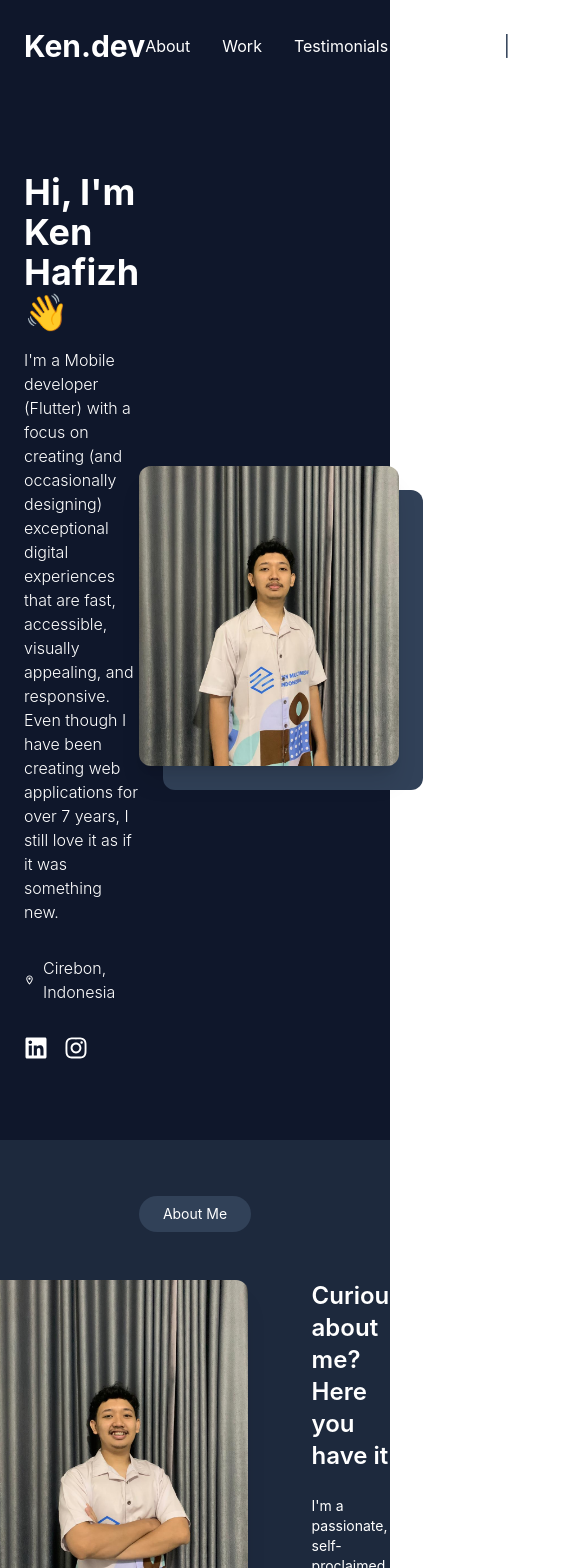
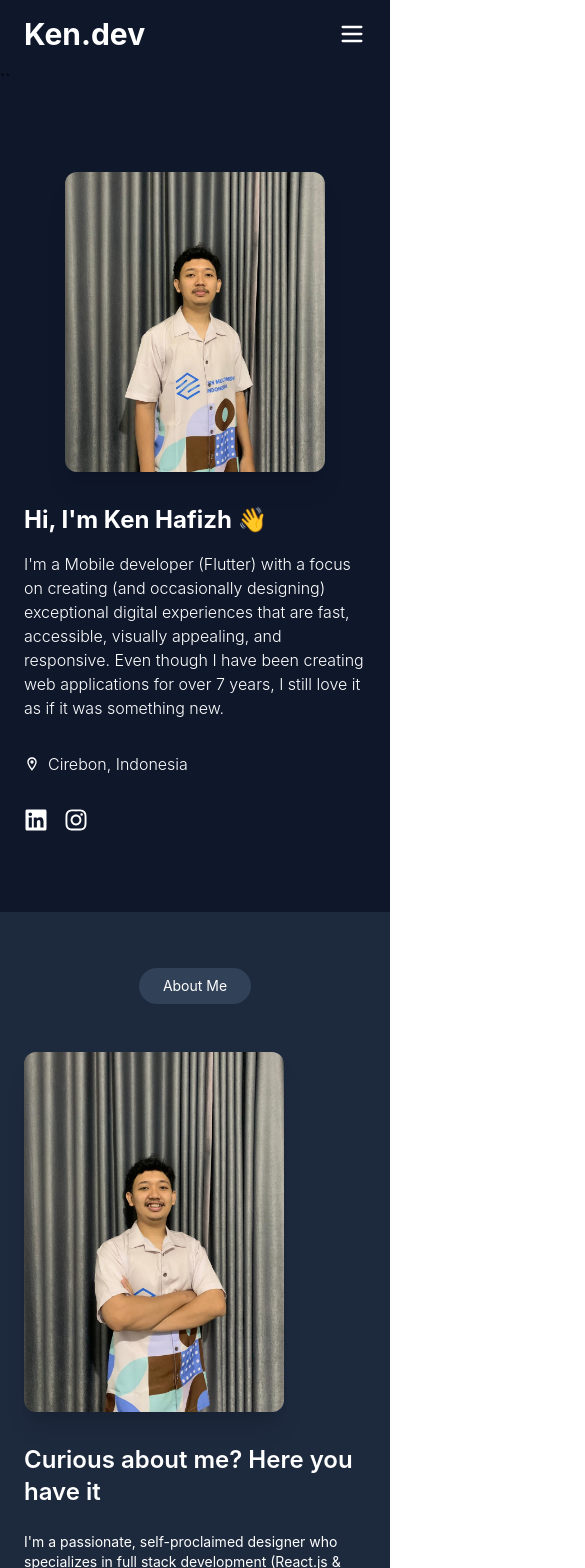
Before and after one commit to kenhafizh/ken-web-portfolio, a React (Vite) app: page / in a window 390 px wide. Shown: the top 1568 px of the page, 585 px wide, since content can reach past the window. Built offline with nearby package versions, Linux system fonts and the light colour scheme.

Commit message:
fix: fix white space when mobile size and make header also navbar mobile responsive

```diff
--- a/src/components/AboutMe.tsx
+++ b/src/components/AboutMe.tsx
@@ -2,17 +2,17 @@ import heroImage from "../assets/foto_me3.jpeg";
 
 export const AboutMe = () => {
   return (
-    <div className="w-full bg-slate-800 py-14 ">
+    <div className="w-full bg-slate-800 py-14 overflow-hidden">
       <div className="text-center mb-12">
         <button className="px-6 py-2 bg-slate-700 text-white rounded-full text-sm">
           About Me
         </button>
       </div>
 
-      <div className="container mx-auto flex max-w-7xl justify-center items-start gap-16 px-6 ">
-        <div className="relative">
-          <div className="absolute -bottom-6 -left-6 w-[260px] h-[360px] rounded-xl bg-slate-700"></div>
-          <div className="relative w-[260px] h-[360px] rounded-xl overflow-hidden shadow-xl">
+      <div className="container mx-auto md:flex max-w-7xl justify-center items-start gap-16 px-6">
+        <div className="relative mb-8 md:mb-0 mx-auto md:mx-0">
+          <div className="absolute -bottom-6 -left-6 w-full max-w-[260px] h-[360px] rounded-xl md:bg-slate-700"></div>
+          <div className="relative w-full max-w-[260px] h-[360px] rounded-xl overflow-hidden shadow-xl">
             <img
               className="w-full h-full object-cover"
               src={heroImage}
--- a/src/components/Contact.tsx
+++ b/src/components/Contact.tsx
@@ -14,7 +14,7 @@ const Contact = () => {
   };
 
   return (
-    <div className="w-full bg-slate-900 py-16 px-36 text-center">
+    <div className="w-full bg-slate-900 py-16 px-6 md:px-36 text-center overflow-hidden">
       <button className="px-6 py-2 bg-slate-700 text-white rounded-full text-sm mb-8">
         Get in touch
       </button>
--- a/src/components/Experience.tsx
+++ b/src/components/Experience.tsx
@@ -2,7 +2,7 @@ import logo from "../assets/zmi-logo-2.webp";
 
 const Experience = () => {
   return (
-    <div className="bg-slate-800 w-full py-14">
+    <div className="bg-slate-800 w-full py-14 overflow-hidden">
       <div className="text-center mb-12">
         <button className="px-6 py-2 bg-slate-700 text-white rounded-full text-sm">
           Experience
@@ -12,13 +12,13 @@ const Experience = () => {
         </h1>
       </div>
 
-      <div className="max-w-7xl bg-slate-700 rounded-2xl mx-auto">
-        <div className="flex justify-between p-8">
-          <div className="w-48">
+      <div className="max-w-7xl bg-slate-700 rounded-2xl mx-6 md:mx-auto">
+        <div className="flex flex-col md:flex-row justify-between gap-6 p-6 md:p-8">
+          <div className="w-32 md:w-48 mx-auto md:mx-0">
             <img src={logo} alt="logo" />
           </div>
           <div className="items-center">
-            <h1 className="text-white font-semibold text-2xl">
+            <h1 className="text-white font-semibold text-xl md:text-2xl">
               Mobile Developer
               <ul className="list-disc text-white text-sm font-light flex flex-col items-center gap-2 ml-4 mt-2">
                 <li className="max-w-xl">
@@ -40,7 +40,7 @@ const Experience = () => {
               </ul>
             </h1>
           </div>
-          <h1 className="text-white text-sm font-semibold">
+          <h1 className="text-white text-sm font-semibold text-center md:text-left">
             Agustus 2024 - Sekarang
           </h1>
         </div>
--- a/src/components/Header.tsx
+++ b/src/components/Header.tsx
@@ -4,10 +4,20 @@ import heroImage from "../assets/foto_me2.jpeg";
 
 export const Header = () => {
   return (
-    <div className="bg-slate-900 w-full h-full py-20">
-      <div className="container mx-auto max-w-7xl flex items-center justify-between px-6">
+    <div className="bg-slate-900 w-full h-full py-20 overflow-hidden">
+      <div className="container mx-auto max-w-7xl md:flex md:flex-row-reverse items-center justify-between px-6 md:gap-8">
+        <div className="relative mb-8 md:mb-0 flex justify-center">
+          <div className="absolute -bottom-6 -right-6 w-[260px] h-[300px] rounded-xl md:bg-slate-700"></div>
+          <div className="relative w-[260px] h-[300px] rounded-xl overflow-hidden shadow-xl">
+            <img
+              className="w-full h-full object-cover"
+              src={heroImage}
+              alt="profile-pic"
+            />
+          </div>
+        </div>
         <div className="max-w-2xl">
-          <h1 className="text-white text-4xl font-bold">
+          <h1 className="text-white text-2xl md:text-4xl font-bold">
             Hi, I'm Ken Hafizh 👋
           </h1>
           <p className="text-white font-light my-4">
@@ -30,16 +40,6 @@ export const Header = () => {
             </a>
           </div>
         </div>
-        <div className="relative">
-          <div className="absolute -bottom-6 -right-6 w-[260px] h-[300px] rounded-xl bg-slate-700"></div>
-          <div className="relative w-[260px] h-[300px] rounded-xl overflow-hidden shadow-xl">
-            <img
-              className="w-full h-full object-cover"
-              src={heroImage}
-              alt="profile-pic"
-            />
-          </div>
-        </div>
       </div>
     </div>
   );
--- a/src/components/NavBar.tsx
+++ b/src/components/NavBar.tsx
@@ -1,11 +1,14 @@
+import { useState } from "react";
 import { BsMoon } from "react-icons/bs";
 
 export const Navbar = () => {
+  const [open, setOpen] = useState(false);
+
   return (
     <nav className="w-full bg-slate-900">
       <div className="container mx-auto max-w-full px-6 py-4 flex justify-between items-center">
         <h1 className="text-white font-bold text-3xl">Ken.dev</h1>
-        <div className="flex gap-6 items-center">
+        <div className="hidden md:flex gap-6 items-center">
           <ul className="text-white flex gap-8">
             <li>About</li>
             <li>Work</li>
@@ -18,7 +21,70 @@ export const Navbar = () => {
             Download CV
           </button>
         </div>
+
+        <button className="md:hidden text-white" onClick={() => setOpen(!open)}>
+          <svg
+            xmlns="http://www.w3.org/2000/svg"
+            className="w-7 h-7"
+            fill="none"
+            viewBox="0 0 24 24"
+            stroke="currentColor"
+          >
+            <path
+              strokeLinecap="round"
+              strokeLinejoin="round"
+              strokeWidth={2}
+              d={open ? "M6 18L18 6M6 6l12 12" : "M4 6h16M4 12h16M4 18h16"}
+            />
+          </svg>
+        </button>
       </div>
+      `{/* Mobile Menu*/}
+      {open && (
+        <div className="fixed top-0 right-0 h-full w-3/4 max-w-xs bg-slate-800 shadow-lg z-50 transition-transform duration-300 md:hidden">
+          <div className="flex items-center justify-between py-3 px-4">
+            <h1 className="text-white font-bold text-3xl">Ken.dev</h1>
+            <button
+              className=" text-white focus:outline-none"
+              onClick={() => setOpen(false)}
+              aria-label="Close menu"
+            >
+              <svg
+                xmlns="http://www.w3.org/2000/svg"
+                className="w-7 h-7"
+                fill="none"
+                viewBox="0 0 24 24"
+                stroke="currentColor"
+              >
+                <path
+                  strokeLinecap="round"
+                  strokeLinejoin="round"
+                  strokeWidth={2}
+                  d="M6 18L18 6M6 6l12 12"
+                />
+              </svg>
+            </button>
+          </div>
+          <hr className="border-slate-700" />
+          <ul className="flex flex-col my-4 gap-4 px-4">
+            <li className="text-white">About</li>
+            <li className="text-white">Work</li>
+            <li className="text-white">Testimonials</li>
+            <li className="text-white">Contact</li>
+          </ul>
+          <hr className="border-slate-700" />
+          <div className="flex justify-between py-6 px-4">
+            <p className="text-white">Switch Theme</p>
+            <BsMoon className="text-white text-xl" />
+          </div>
+          <div className="flex justify-center">
+            <button className="bg-white text-slate-700 py-1.5 px-12 rounded-2xl">
+              Download CV
+            </button>
+          </div>
+        </div>
+      )}
+      `
     </nav>
   );
 };
--- a/src/components/Portfolio.tsx
+++ b/src/components/Portfolio.tsx
@@ -4,7 +4,7 @@ const progLanguage = ["Flutter", "Bloc", "Rest API", "Android", "IOS"];
 
 const Portfolio = () => {
   return (
-    <div className="w-full bg-slate-900 py-16 px-36 text-center">
+    <div className="w-full bg-slate-900 py-16 px-6 md:px-36 text-center overflow-hidden">
       <button className="px-6 py-2 bg-slate-700 text-white rounded-full text-sm mb-8">
         Portfolio
       </button>
@@ -12,13 +12,13 @@ const Portfolio = () => {
         Some of the noteworthy projects I have built:
       </h2>
 
-      <div className="w-full flex mt-12">
-        <div className="bg-slate-500 p-8 rounded-tl-2xl rounded-bl-2xl w-1/2 flex items-center justify-center">
+      <div className="w-full flex flex-col md:flex-row mt-12">
+        <div className="bg-slate-500 p-8 md:rounded-tl-2xl md:rounded-bl-2xl rounded-t-2xl md:rounded-t-none w-full md:w-1/2 flex items-center justify-center">
           <div className="w-md">
             <img src={portfolioImage} alt="" />
           </div>
         </div>
-        <div className="bg-slate-700 p-8 rounded-tr-2xl rounded-br-2xl w-1/2 flex flex-col text-start justify-center">
+        <div className="bg-slate-700 p-8 md:rounded-tr-2xl md:rounded-br-2xl rounded-b-2xl md:rounded-b-none w-full md:w-1/2 flex flex-col text-start justify-center">
           <h1 className="text-white font-semibold text-3xl">Prestige</h1>
           <p className="text-white font-light mt-6">
             Prestige adalah platform penyewaan kendaraan dan layanan premium
@@ -42,8 +42,8 @@ const Portfolio = () => {
         </div>
       </div>
 
-      <div className="w-full flex mt-12">
-        <div className="bg-slate-500 p-8 rounded-tl-2xl rounded-bl-2xl w-1/2 flex items-center justify-center">
+      <div className="w-full flex flex-col md:flex-row mt-12">
+        <div className="bg-slate-500 p-8 md:rounded-tl-2xl md:rounded-bl-2xl rounded-t-2xl md:rounded-t-none w-full md:w-1/2 flex items-center justify-center">
           <div className="w-md">
             <img src={portfolioImage} alt="" />
           </div>
--- a/src/components/Testimonials.tsx
+++ b/src/components/Testimonials.tsx
@@ -1,6 +1,6 @@
 const Testimonials = () => {
   return (
-    <div className="w-full bg-slate-800">
+    <div className="w-full bg-slate-800 overflow-hidden">
       <div className="text-center py-24">
         <button className="px-6 py-2 bg-slate-700 text-white rounded-full text-sm">
           Testimonials
@@ -9,7 +9,7 @@ const Testimonials = () => {
           Nice things people have said about me:
         </h1>
 
-        <div className="flex justify-center gap-12 p-12 ">
+        <div className="flex flex-col md:flex-row justify-center gap-8 md:gap-12 px-6 md:p-12">
           <div className="rounded-2xl bg-slate-600 pt-12 pr-12 pl-12 pb-24 flex flex-col items-center">
             <div className="w-16 h-16 rounded-full mb-3 overflow-hidden">
               <img
--- a/src/index.css
+++ b/src/index.css
@@ -1,5 +1,8 @@
 @import "tailwindcss";
 
+html,
 body {
-  font-family: 'Inter', sans-serif;
+  font-family: "Inter", sans-serif;
+  overflow-x: hidden;
+  max-width: 100vw;
 }
```
